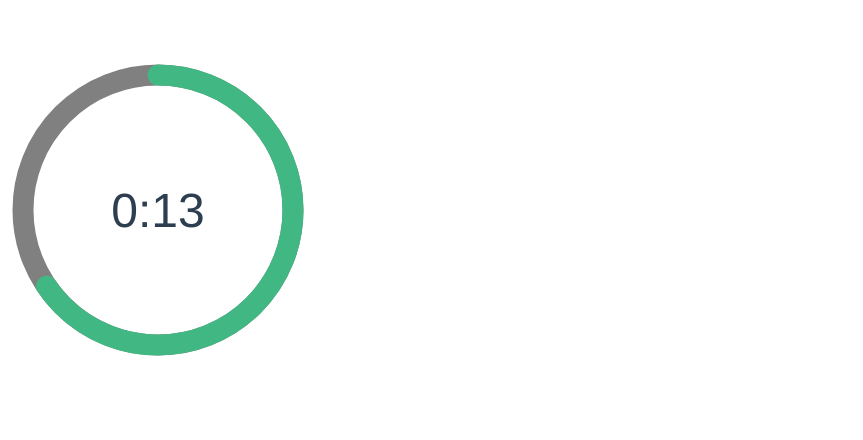
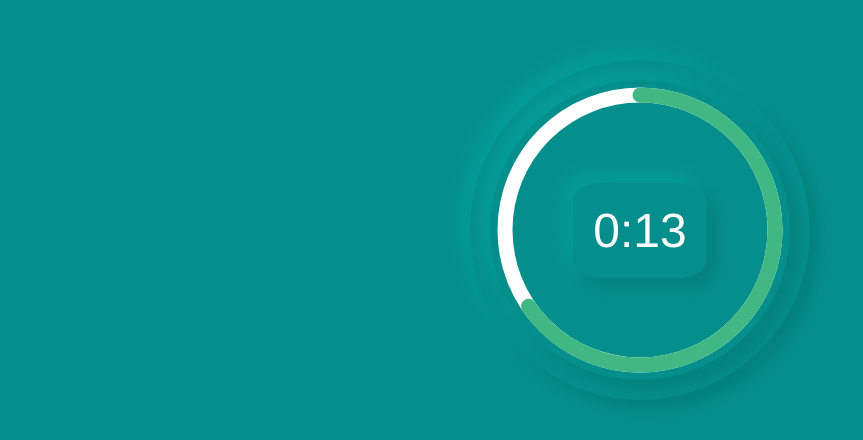
Before and after one commit to felipe-muner/circular-countdown-vue, a Vue app: page / in a window 1280 px wide. Shown: the top 440 px of the page, without its empty margins (0-863 px from the left). Built offline with nearby package versions, Linux system fonts and the light colour scheme.

Commit message:
release version

```diff
--- a/src/App.vue
+++ b/src/App.vue
@@ -1,6 +1,8 @@
 <template>
   <div id="app">
-    <BaseTimer />
+    <div class="align-middle">
+      <BaseTimer />
+    </div>
   </div>
 </template>
 
@@ -16,12 +18,18 @@ export default {
 </script>
 
 <style>
+body {
+  background: #058f8c;
+}
 #app {
   font-family: Avenir, Helvetica, Arial, sans-serif;
   -webkit-font-smoothing: antialiased;
   -moz-osx-font-smoothing: grayscale;
-  text-align: center;
   color: #2c3e50;
   margin-top: 60px;
 }
+.align-middle {
+  margin: auto;
+  width: 50%;
+}
 </style>
--- a/src/components/BaseTimer.vue
+++ b/src/components/BaseTimer.vue
@@ -1,4 +1,6 @@
 <template>
+  <div>
+    <div class="neumorphic-big-div">
       <div class="base-timer">
         <svg
           class="base-timer__svg"
@@ -25,7 +27,13 @@
             ></path>
           </g>
         </svg>
-    <span class="base-timer__label">{{ formattedTimeLeft }}</span>
+        <span class="base-timer__label">
+          <div class="neumorphic-timer-div">
+            {{ formattedTimeLeft }}
+          </div>
+        </span>
+      </div>
+    </div>
   </div>
 </template>
 
@@ -122,7 +130,26 @@ export default {
 </script>
 
 <style scoped lang="scss">
+.neumorphic-timer-div {
+  padding: 20px;
+  background: #058f8c;
+  border-radius: 20%;
+  box-shadow: 9.91px 9.91px 15px #05827f, -9.91px -9.91px 15px #059c99;
+}
+.neumorphic-big-div {
+  margin: auto;
+  height: 300px;
+  width: 300px;
+  padding: 20px;
+  background: #058f8c;
+  box-shadow: 9.91px 9.91px 15px #05827f, -9.91px -9.91px 15px #059c99;
+  border-radius: 100%;
+}
+
 .base-timer {
+  background: #058f8c;
+  box-shadow: 9.91px 9.91px 15px #05827f, -9.91px -9.91px 15px #059c99;
+  border-radius: 100%;
   position: relative;
   width: 300px;
   height: 300px;
@@ -137,12 +164,12 @@ export default {
   }
 
   &__path-elapsed {
-    stroke-width: 7px;
-    stroke: grey;
+    stroke-width: 5px;
+    stroke: white;
   }
 
   &__path-remaining {
-    stroke-width: 7px;
+    stroke-width: 5px;
     stroke-linecap: round;
     transform: rotate(90deg);
     transform-origin: center;
@@ -172,6 +199,7 @@ export default {
     align-items: center;
     justify-content: center;
     font-size: 48px;
+    color: white;
   }
 }
 </style>
```
Lines whose indentation alone changed are shown as unchanged.
